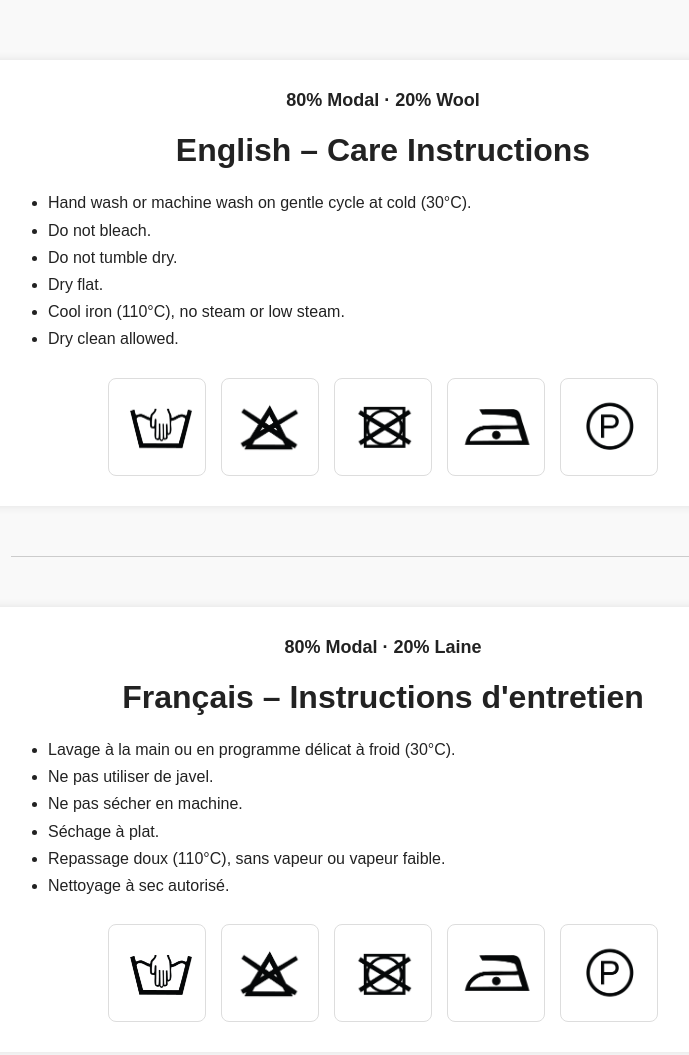
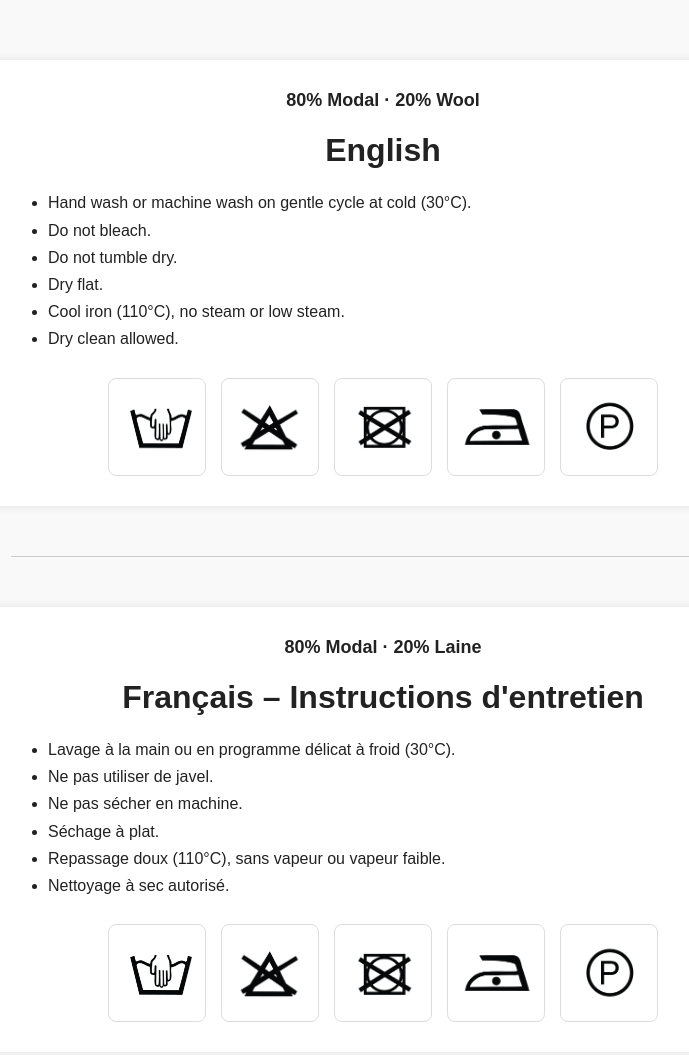
Before and after one commit to qrcoder0/isiketiket0, a plain HTML site: page index.html in a window 1280 px wide. Shown: the top 1055 px of the page, without its empty margins (257-946 px from the left). Drawn offline with Linux system fonts and the light colour scheme.

Commit message:
Update index.html

```diff
--- a/index.html
+++ b/index.html
@@ -67,7 +67,7 @@
     <div class="fabric">
       80% Modal · 20% Wool
     </div>
-    <h1>English – Care Instructions</h1>
+    <h1>English</h1>
 
     <ul>
       <li>Hand wash or machine wash on gentle cycle at cold (30°C).</li>
```
